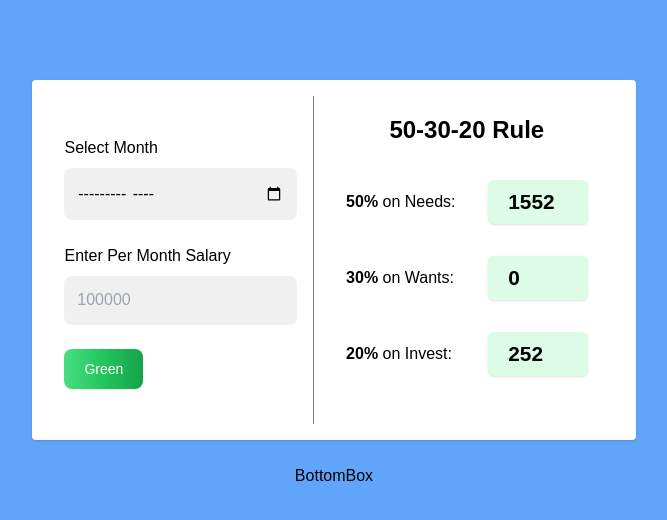
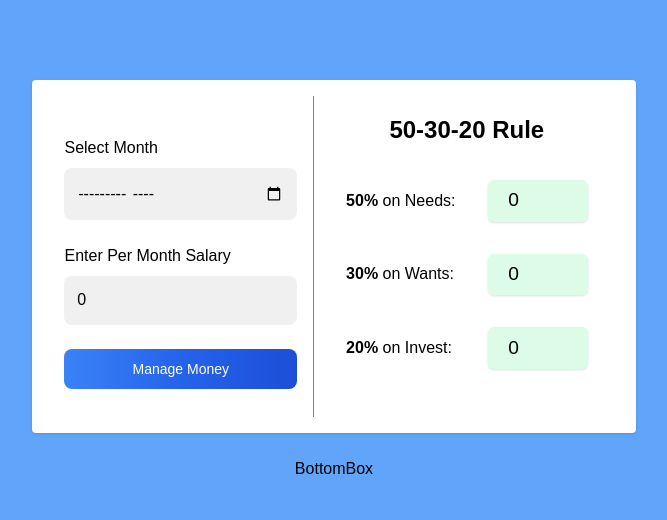
Before and after one commit to gauravsoni97/expensemanagement, a React (Create React App) app: page / in a window 1280 px wide. Shown: the top 520 px of the page, without its empty margins (306-973 px from the left). Built offline with nearby package versions, Linux system fonts and the light colour scheme.

Commit message:
Salary input in 502030 rule set

```diff
--- a/src/Components/TopBox/TopBox.jsx
+++ b/src/Components/TopBox/TopBox.jsx
@@ -1,22 +1,53 @@
-import React from "react";
+import React, { useState } from "react";
 
 import "./topbox.css";
 
+let fiftyPercent = 50;
+let thirtyPercent = 30;
+let twentyPercent = 20;
+
 const TopBox = () => {
+  const [initialSalaryAmount, setInitialSalaryAmount] = useState(0);
+
+  const [fiftyPercentAmount, setFiftyPercentAmount] = useState(0);
+  const [thirtyPercentAmount, setthirtyPercentAmount] = useState(0);
+  const [twentyPercentAmount, settwentyPercentAmount] = useState(0);
+
+  const handleInitailSalaryAmount = (e) => {
+    setInitialSalaryAmount(e.target.value);
+  };
+
+  const handleTopForm = (e) => {
+    e.preventDefault();
+
+    setFiftyPercentAmount((fiftyPercent / 100) * initialSalaryAmount);
+    setthirtyPercentAmount((thirtyPercent / 100) * initialSalaryAmount);
+    settwentyPercentAmount((twentyPercent / 100) * initialSalaryAmount);
+  };
+
   return (
     <div className="top_box shadow rounded p-4 flex align-center justify-start">
       <div className="topbox_leftside">
-        <form>
+        <form onSubmit={handleTopForm}>
           <div className="input_fields">
             <label className="input_label">Select Month</label>
             <input type="month" />
           </div>
           <div className="input_fields">
             <label className="input_label">Enter Per Month Salary</label>
-            <input type="text" placeholder="100000" />
+            <input
+              type="number"
+              placeholder="100000"
+              value={initialSalaryAmount}
+              onChange={handleInitailSalaryAmount}
+            />
           </div>
-          <button type="submit" class="text-white bg-gradient-to-r from-green-400 via-green-500 to-green-600 hover:bg-gradient-to-br focus:ring-4 focus:outline-none focus:ring-green-300 dark:focus:ring-green-800 font-medium rounded-lg text-sm px-5 py-2.5 text-center mr-2 mb-2">Green</button>
-
+          <button
+            type="submit"
+            class=" w-full text-white bg-gradient-to-r from-blue-500 via-blue-600 to-blue-700 hover:bg-gradient-to-br focus:ring-4 focus:outline-none focus:ring-blue-300 dark:focus:ring-blue-800 font-medium rounded-lg text-sm px-5 py-2.5 text-center mr-2 mb-2"
+          >
+            Manage Money
+          </button>
         </form>
       </div>
       <div className="topbox_rightside ">
@@ -24,16 +55,28 @@ const TopBox = () => {
 
         <div className="parentOfNeedsWantsInvest">
           <div className="AmountRecievedBox">
-            <p className="needs_top_para"><b>50%</b> on Needs:</p>
-            <div className="needs_top_amount  shadow  bg-green-100 ">1552</div>
+            <p className="needs_top_para">
+              <b>50%</b> on Needs:
+            </p>
+            <div className="needs_top_amount  shadow  bg-green-100 ">
+              {fiftyPercentAmount}
+            </div>
           </div>
           <div className="AmountRecievedBox">
-            <p className="wants_top_para"><b>30%</b>  on Wants:</p>
-            <div className="needs_top_amount  shadow  bg-green-100 ">0</div>
+            <p className="wants_top_para">
+              <b>30%</b> on Wants:
+            </p>
+            <div className="needs_top_amount  shadow  bg-green-100 ">
+              {thirtyPercentAmount}
+            </div>
           </div>
           <div className="AmountRecievedBox">
-            <p className="invest_top_para"><b>20%</b>  on Invest:</p>
-            <div className="needs_top_amount  shadow  bg-green-100 ">252</div>
+            <p className="invest_top_para">
+              <b>20%</b> on Invest:
+            </p>
+            <div className="needs_top_amount  shadow  bg-green-100 ">
+              {twentyPercentAmount}
+            </div>
           </div>
         </div>
       </div>
--- a/src/Components/TopBox/topbox.css
+++ b/src/Components/TopBox/topbox.css
@@ -55,6 +55,6 @@
     display: flex;
     align-items: center;
     justify-content: flex-start;
-    font-size: 1.3rem;
-    font-weight: 600;
+    font-size: 1.2rem;
+    font-weight: 500;
 }
```
